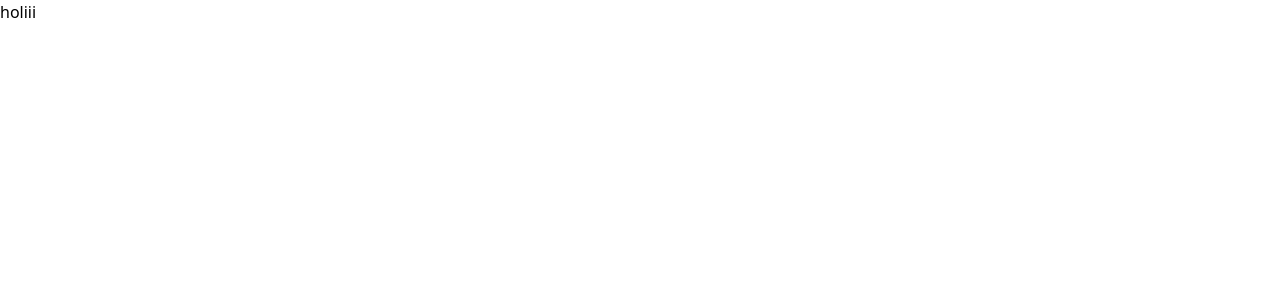
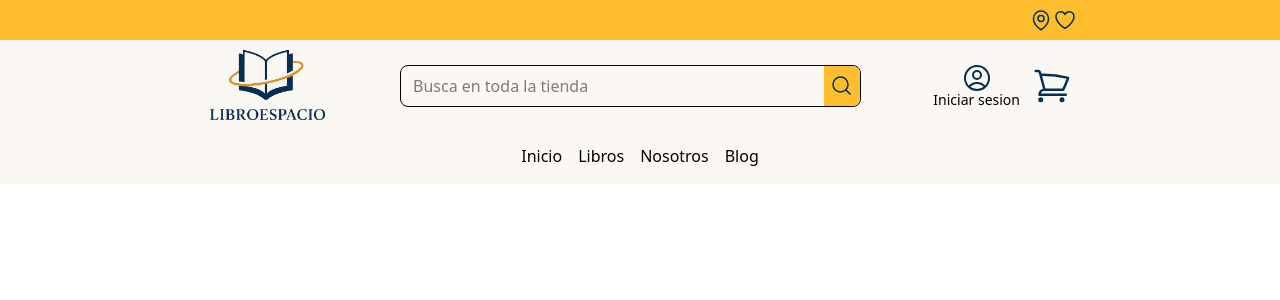
Before and after one commit to LuisPerez2008/front-libreria, a React (Vite) app: page / in a window 1280 px wide. Shown: the top 300 px of the page. Built offline with nearby package versions, Linux system fonts and the light colour scheme.

Commit message:
add header

```diff
--- a/src/App.jsx
+++ b/src/App.jsx
@@ -1,9 +1,13 @@
+
+import { Header } from "./components/Header";
+
+
 
 function App() {
     return (
-        <>
-        <h1>holiii</h1>
-        </>
+        <section className="bg-primary ">
+           <Header />
+        </section>
     );
 }
 
--- /dev/null
+++ b/src/components/Header.jsx
@@ -0,0 +1,160 @@
+import { useState } from "react";
+
+
+
+export const Header = () => {
+
+    const [isOpen, setIsOpen] = useState(false);
+    const toggleMenu = () => {
+        setIsOpen(!isOpen);
+        console.log(isOpen);
+    };
+
+    return (
+        <header className="bg-primary ">
+            <section className=" px-4 py-2 bg-yellow-secondary ">
+                <article className="flex items-center  md:mx-auto justify-end md:max-w-[80%] lg:max-w-[70%]">
+                    <svg
+                        xmlns="http://www.w3.org/2000/svg"
+                        fill="none"
+                        viewBox="0 0 24 24"
+                        strokeWidth={1.5}
+                        stroke="currentColor"
+                        className="size-6 stroke-blue-secondary"
+                    >
+                        <path
+                            strokeLinecap="round"
+                            strokeLinejoin="round"
+                            d="M15 10.5a3 3 0 1 1-6 0 3 3 0 0 1 6 0Z"
+                        />
+                        <path
+                            strokeLinecap="round"
+                            strokeLinejoin="round"
+                            d="M19.5 10.5c0 7.142-7.5 11.25-7.5 11.25S4.5 17.642 4.5 10.5a7.5 7.5 0 1 1 15 0Z"
+                        />
+                    </svg>
+
+                    <svg
+                        xmlns="http://www.w3.org/2000/svg"
+                        fill="none"
+                        viewBox="0 0 24 24"
+                        strokeWidth={1.5}
+                        stroke="currentColor"
+                        className="size-6 stroke-blue-secondary"
+                    >
+                        <path
+                            strokeLinecap="round"
+                            strokeLinejoin="round"
+                            d="M21 8.25c0-2.485-2.099-4.5-4.688-4.5-1.935 0-3.597 1.126-4.312 2.733-.715-1.607-2.377-2.733-4.313-2.733C5.1 3.75 3 5.765 3 8.25c0 7.22 9 12 9 12s9-4.78 9-12Z"
+                        />
+                    </svg>
+                </article>
+            </section>
+
+            <section className="principal  pt-1 px-4 md:mx-auto md:max-w-[80%] lg:max-w-[70%]">
+                <article className="logo">
+                    <img
+                        src="./logo-2.png"
+                        alt="logo de libro espacio"
+                        className=" w-30 "
+                    />
+                </article>
+                <article className="sesion   flex justify-end items-center gap-3">
+                    <div className="grid place-items-center -space-y-1">
+                        <svg
+                            xmlns="http://www.w3.org/2000/svg"
+                            fill="none"
+                            viewBox="0 0 24 24"
+                            strokeWidth={1.5}
+                            stroke="currentColor"
+                            className="size-8 stroke-blue-secondary"
+                        >
+                            <path
+                                strokeLinecap="round"
+                                strokeLinejoin="round"
+                                d="M17.982 18.725A7.488 7.488 0 0 0 12 15.75a7.488 7.488 0 0 0-5.982 2.975m11.963 0a9 9 0 1 0-11.963 0m11.963 0A8.966 8.966 0 0 1 12 21a8.966 8.966 0 0 1-5.982-2.275M15 9.75a3 3 0 1 1-6 0 3 3 0 0 1 6 0Z"
+                            />
+                        </svg>
+                        <span className="text-sm">Iniciar sesion</span>
+                    </div>
+                    <svg
+                        xmlns="http://www.w3.org/2000/svg"
+                        fill="none"
+                        viewBox="0 0 24 24"
+                        strokeWidth={1.5}
+                        stroke="currentColor"
+                        className="size-10 stroke-blue-secondary"
+                    >
+                        <path
+                            strokeLinecap="round"
+                            strokeLinejoin="round"
+                            d="M2.25 3h1.386c.51 0 .955.343 1.087.835l.383 1.437M7.5 14.25a3 3 0 0 0-3 3h15.75m-12.75-3h11.218c1.121-2.3 2.1-4.684 2.924-7.138a60.114 60.114 0 0 0-16.536-1.84M7.5 14.25 5.106 5.272M6 20.25a.75.75 0 1 1-1.5 0 .75.75 0 0 1 1.5 0Zm12.75 0a.75.75 0 1 1-1.5 0 .75.75 0 0 1 1.5 0Z"
+                        />
+                    </svg>
+                </article>
+                <article className="buscador flex items-center justify-between px-2 ">
+                    <svg
+                        xmlns="http://www.w3.org/2000/svg"
+                        fill="none"
+                        viewBox="0 0 24 24"
+                        strokeWidth={1.5}
+                        stroke="currentColor"
+                        className="size-10 stroke-blue-secondary md:hidden z-20"
+                        onClick={toggleMenu}
+                    >
+                        <path
+                            strokeLinecap="round"
+                            strokeLinejoin="round"
+                            d="M3.75 6.75h16.5M3.75 12h16.5m-16.5 5.25h16.5"
+                        />
+                    </svg>
+                    <div className="flex-grow flex justify-center  px-3 md:px-16 py-2">
+                        <label className="flex border-1 rounded-lg w-full pl-1 ">
+                            <input
+                                type="text"
+                                placeholder="Busca en toda la tienda"
+                                className=" w-full p-2 focus:outline-none "
+                            />
+                            <div className="bg-yellow-secondary h-auto w-10 rounded-br-lg rounded-tr-lg grid place-items-center">
+                                <svg
+                                    xmlns="http://www.w3.org/2000/svg"
+                                    fill="none"
+                                    viewBox="0 0 24 24"
+                                    strokeWidth={1.5}
+                                    stroke="currentColor"
+                                    className="size-6 stroke-blue-secondary  rounded-br-xl rounded-tr-xl"
+                                >
+                                    <path
+                                        strokeLinecap="round"
+                                        strokeLinejoin="round"
+                                        d="m21 21-5.197-5.197m0 0A7.5 7.5 0 1 0 5.196 5.196a7.5 7.5 0 0 0 10.607 10.607Z"
+                                    />
+                                </svg>
+                            </div>
+                        </label>
+                    </div>
+                </article>
+            </section>
+
+            <section className={`absolute top-25 left-0 right-0  h-full md:flex md:items-center md:justify-center md:relative md:top-0 -translate-x-full ${isOpen ? "translate-x-0" : ""} transition-transform duration-300  md:translate-x-0`}>
+
+                <nav className="relative justify-center items-center flex gap-4 mt-16 md:mt-0 md:block">
+                    <ul className="flex flex-col items-center justify-center gap-4 p-4 md:flex md:flex-row ">
+                        <li>
+                            <a href="">Inicio </a>
+                        </li>
+                        <li>
+                            <a href="">Libros </a>
+                        </li>
+                        <li>
+                            <a href="">Nosotros </a>
+                        </li>
+                        <li>
+                            <a href="">Blog </a>
+                        </li>
+                    </ul>
+                </nav>
+            </section>
+        </header>
+    );
+};
--- a/src/index.css
+++ b/src/index.css
@@ -1 +1,50 @@
 @import "tailwindcss";
+
+
+
+@theme {
+  --color-primary: #FBF8F3;
+  --color-blue-secondary: #013056;
+  --color-yellow-secondary: #FFBE2D;
+
+
+
+}
+
+.position {
+  @apply flex items-center justify-center;
+}
+
+body {
+  overflow-x: hidden;
+}
+
+.principal {
+  display: grid;
+  grid-template-columns: 1fr 2fr 1fr; /* Tres columnas de 1 fracción cada una */
+  grid-template-areas:
+    "logo sesion sesion"
+    "buscador buscador buscador";
+
+
+  @media (min-width: 768px) {
+    grid-template-columns: auto 1fr auto;
+    grid-template-areas:
+      "logo buscador sesion";
+  }
+}
+
+.logo {
+  grid-area: logo;
+
+}
+
+.sesion {
+  grid-area: sesion;
+
+}
+
+.buscador {
+  grid-area: buscador;
+
+}
```
Also changed, not shown: public/logo-2.png (added).
